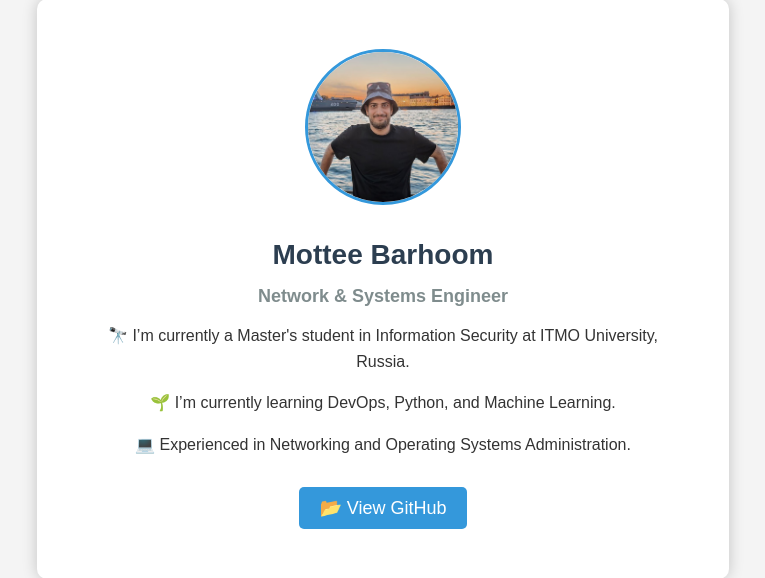
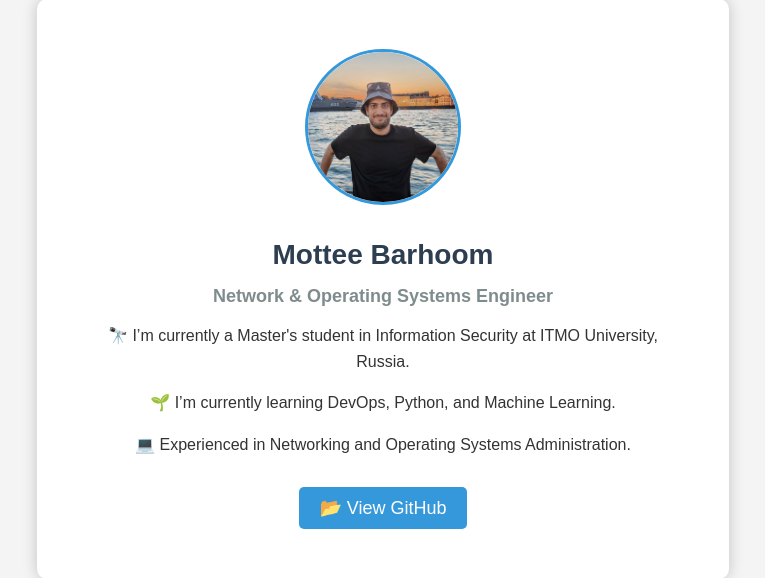
Before and after one commit to mottee-barhoom/itmo-wad_hw1, a Flask app: page /profile in a window 1280 px wide. Shown: the part 51-629 px from the top of the page, without its empty margins (257-1022 px from the left). Run offline with Flask 3, Linux system fonts and the light colour scheme.

Commit message:
Final commit - Uploading Profile static page

```diff
--- a/templates/index.html
+++ b/templates/index.html
@@ -11,7 +11,7 @@
         <div class="profile-card">
             <img src="static/profile.jpg" alt="Mottee Barhoom" class="profile-pic">
             <h1>Mottee Barhoom</h1>
-            <h2>Network & Systems Engineer</h2>
+            <h2>Network & Operating Systems Engineer</h2>
             <p>🔭 I’m currently a Master's student in Information Security at ITMO University, Russia.</p>
             <p>🌱 I’m currently learning DevOps, Python, and Machine Learning.</p>
             <p>💻 Experienced in Networking and Operating Systems Administration.</p>
```
